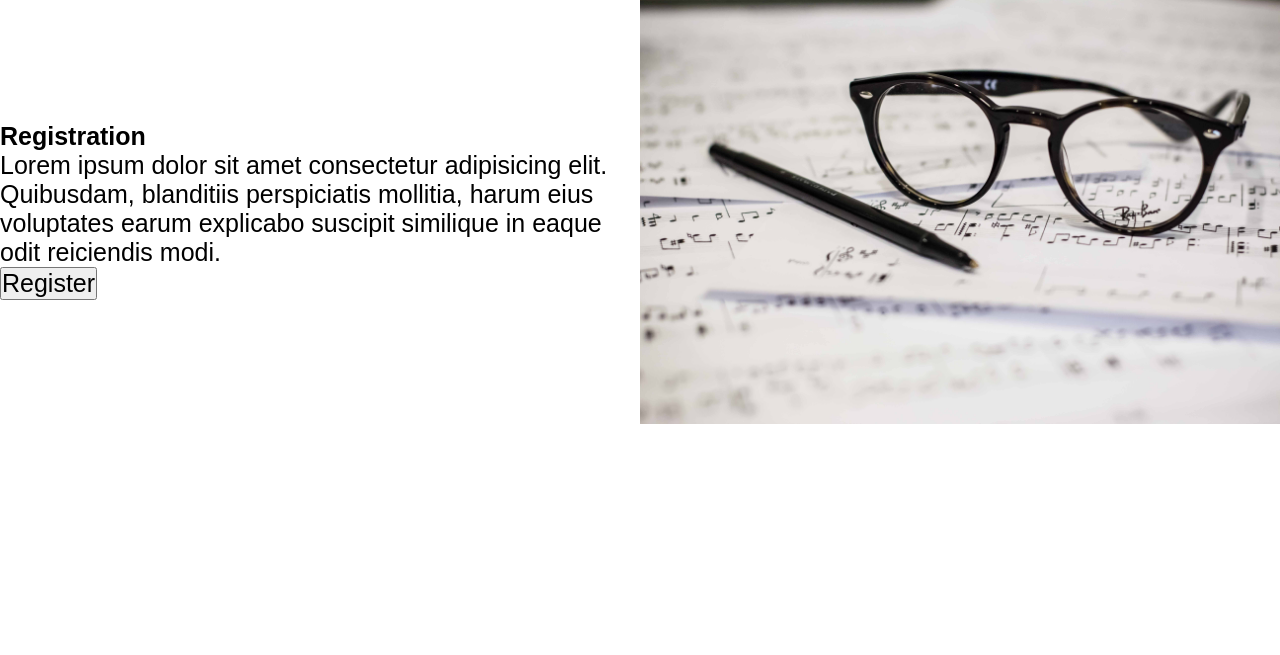
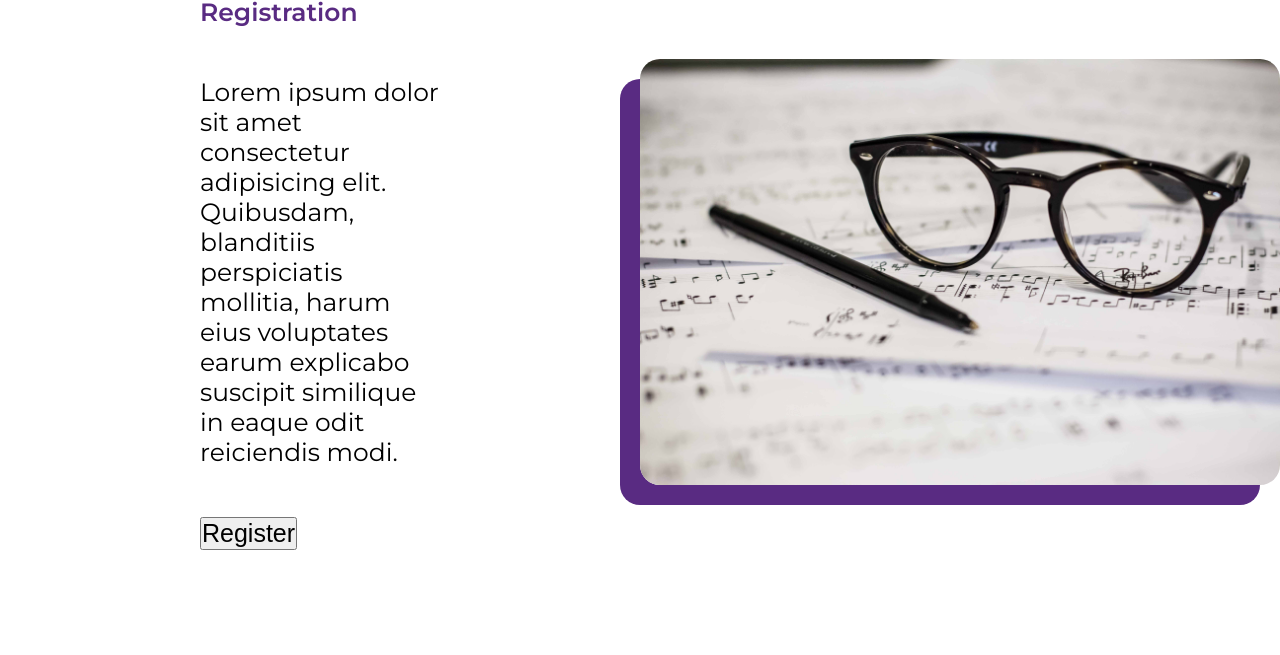
Before and after one commit to zachterrell57/StringFlingWebsite, a plain HTML site: page register/index.html in a window 1280 px wide. Shown: the part 145-800 px from the top of the page. Drawn offline with Linux system fonts and the light colour scheme.

Commit message:
Register text

```diff
--- a/register/index.html
+++ b/register/index.html
@@ -10,6 +10,10 @@
     <meta name="robots" content="index,follow" />
     <link rel="icon" href="../img/favicon.png" />
     <link rel="stylesheet" href="../styles/style.css" />
+    <link
+      href="https://fonts.googleapis.com/css2?family=Montserrat:wght@400;500;600;700&display=swap"
+      rel="stylesheet"
+    />
     <title>Register</title>
   </head>
   <body>
--- a/styles/_register.scss
+++ b/styles/_register.scss
@@ -7,8 +7,20 @@
   }
   img {
     width: 100%;
+    border-radius: 20px;
+    box-shadow: -20px 20px $purple;
   }
   .register-text {
     flex: 1 1 40rem;
+    padding: 0rem 20rem;
+    h1 {
+      font-weight: 600;
+      color: $purple;
+    }
+    p {
+      padding: 5rem 0rem;
+    }
+    button {
+    }
   }
 }
```
Also changed, not shown: home/index.html (+1 -0 lines), instructors/index.html (+4 -0 lines), schedule/index.html (+4 -0 lines), styles/style.css, 1 other file.
